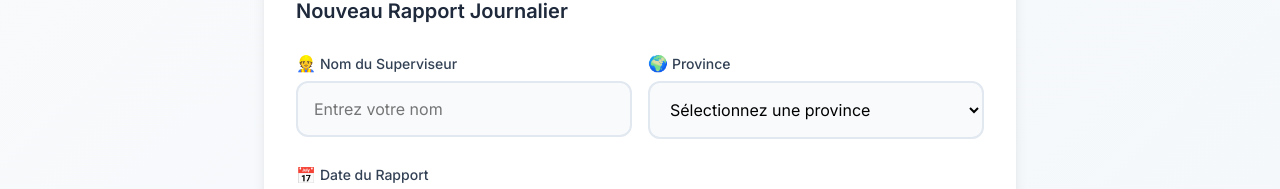
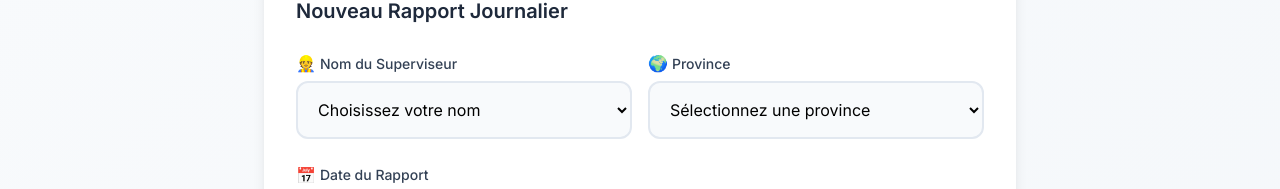
Before and after one commit to yorivinfos-pixel/daily-report-app, a website: page public/index.html in a window 1280 px wide. Shown: the part 151-340 px from the top of the page. Drawn offline with nearby package versions, Linux system fonts and the light colour scheme; no server answers.

Commit message:
feat: replace text inputs with dropdowns for supervisor selection in PM forms
- Updated pm.html and index.html to use dropdowns for selecting supervisor names instead of text inputs.
- Enhanced user experience by providing predefined options for supervisor selection, ensuring consistency and reducing input errors.

```diff
--- a/public/index.html
+++ b/public/index.html
@@ -50,8 +50,19 @@
                                 <span class="label-icon">👷</span>
                                 Nom du Superviseur
                             </label>
-                            <input type="text" id="supervisor-name" name="supervisor_name"
-                                   placeholder="Entrez votre nom" required>
+                            <select id="supervisor-name" name="supervisor_name" required>
+                                <option value="">Choisissez votre nom</option>
+                                <option value="Evariste FAMBA">Evariste FAMBA</option>
+                                <option value="Gaston MUTSHIPULE">Gaston MUTSHIPULE</option>
+                                <option value="Patou KIESELO">Patou KIESELO</option>
+                                <option value="Denis ILUNGA">Denis ILUNGA</option>
+                                <option value="Grace NGOMBA">Grace NGOMBA</option>
+                                <option value="Don MAFINGE">Don MAFINGE</option>
+                                <option value="Vincent KAPAJIKA">Vincent KAPAJIKA</option>
+                                <option value="Patient KYAVIRO">Patient KYAVIRO</option>
+                                <option value="Baudoin TSHIMBUNDU">Baudoin TSHIMBUNDU</option>
+                                <option value="Pacifique KABASODA">Pacifique KABASODA</option>
+                            </select>
                         </div>
 
                         <div class="form-group">
```
Also changed, not shown: public/pm.html (+13 -1 lines).
